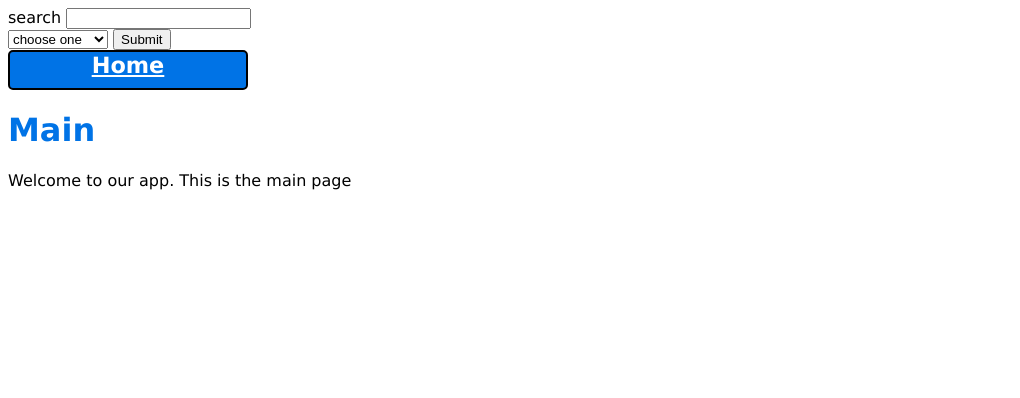
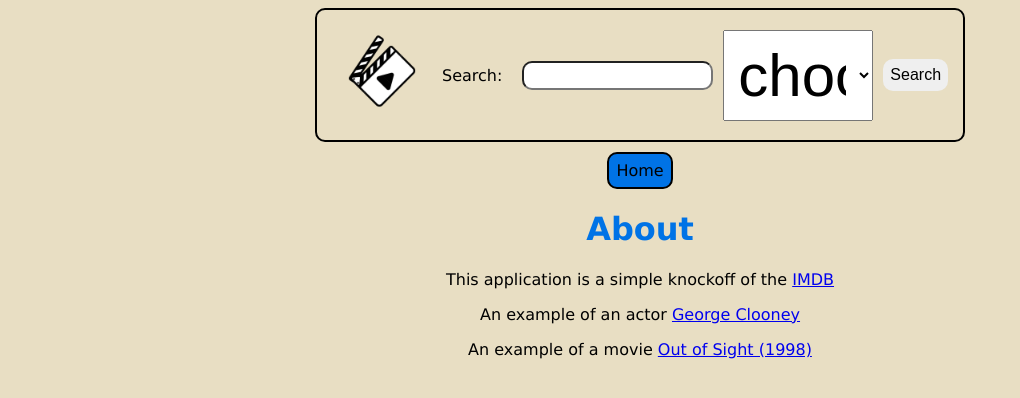
Before and after one commit to yanashley/flask-lookup, a Flask app: page / in a window 1280 px wide. Shown: the top 398 px of the page, without its empty margins (0-1020 px from the left). Run offline with Flask 3, Linux system fonts and the light colour scheme.

Commit message:
finish forms html css touches

```diff
--- a/lookup/app.py
+++ b/lookup/app.py
@@ -1,4 +1,4 @@
-#By Ruth Perjuste, Sophie Lin, Ashley Yang x
+# By Ruth Perjuste, Sophie Lin, Ashley Yang
 from flask import (Flask, render_template, make_response, url_for, request,
                    redirect, flash, session, send_from_directory, jsonify)
 from werkzeug.utils import secure_filename
@@ -8,22 +8,40 @@ import secrets
 import cs304dbi as dbi
 import methods
 
-@app.route('/dummy')
-def dummy():
+@app.route('/query/')
+def query():
+    """
+    A function to find and show movies or persons matching the search bar form query.
+    """
     conn=dbi.connect()
-    query = request.args['search']
+    query = request.args['query']
     kind = request.args['kind']
     form_result = methods.form_lookup(conn, query, kind)
-    return render_template('form.html', page_title='Query Page', query = query, kind =kind, result = form_result)
-    #('''You submitted {query} and {kind}'''.format(query = query, kind= kind))
+    #if only one result, show page directly; otherwise lookup
+    if len(form_result) == 1:
+        if kind == 'movie':
+            return redirect(url_for('movie_lookup', tt=form_result[0]['tt']))
+        else:
+            return redirect(url_for('person_lookup', nm=form_result[0]['nm']))
+    else:
+        return render_template('form.html', page_title='Query Page', query = query, kind =kind, result = form_result)
 
 #This is our starter page
 @app.route('/')
 def index():
+    """
+    A function to show the home page of the app.
+    """
     return render_template('main.html', page_title='Main Page')
 
 @app.route('/nm/<nm>')
 def person_lookup(nm):
+    """
+    A function to lookup and show a person's database info based on their nm.
+
+    Parameters:
+        nm: a string representing the unique id of a person.
+    """
     nm_num=int(nm)
     conn=dbi.connect()
     person=methods.person_lookup(conn,nm_num)
@@ -37,6 +55,12 @@ def person_lookup(nm):
 
 @app.route('/tt/<tt>')
 def movie_lookup(tt):
+    """
+    A function to lookup and show a movie's database info based on their tt.
+
+    Parameters:
+        tt: a string representing the unique id of a movie.
+    """
     tt_num=int(tt)
     conn=dbi.connect()
     movie=methods.movie_lookup(conn,tt_num)
@@ -46,8 +70,6 @@ def movie_lookup(tt):
                             release=movie["release"],
                             cast=cast
                             )
-
-
 
 if __name__ == '__main__':
     import sys, os
--- a/lookup/static/style.css
+++ b/lookup/static/style.css
@@ -1,3 +1,4 @@
+/* By Ruth Perjuste, Sophie Lin, Ashley Yang*/
 /* the --color-header and others are CSS variables, which we access later.
    I chose these colors using https://venngage.com/tools/accessible-color-palette-generator
    I liked the contrasting palette2 colors.
@@ -37,51 +38,99 @@ h1 {
 
 
 /* for a simple navbar. Talk to Scott if you want drop-downs. */
-nav > ul {
-    display: flex;
-    flex-direction: row;
+
+
+
+
+
+nav {
+    border: 2px solid;
+    width: fit-content;
+    margin: 0 auto;
+    align-items: center;
+    padding: 7px;
+    border-radius: 10px;
+    margin-top: 10px;
+    background-color: #0073e6;
+    color: black;
+    text-decoration: none;
 }
 
-nav ul {
-    list-style-type: none;
-    margin: 0px;
-    padding: 0px;
+nav a{
+    text-decoration: none;
+    color: black;
 }
 
-nav > ul > li {
-    flex: 0 0 auto;
-    width: 15em;
+
+
+#input_box{
+    border-radius: 10px ;
+    padding: 5px;
+}
+#drop_options{
+    align-items: center;
+    width: 150px;
+    padding: 10px;
+    font-size:60px;
+
 }
 
-nav button, nav a {
-    display: block;
-    box-sizing: border-box; /* easier to make button and A the same size */
-    width: 100%;
-    height: 40px;
-    padding: 0px;
-    padding-bottom: 5px;
-    background-color: var(--color-header);
-    color: var(--color-nav-fg);
-    border: 2px solid black;
-    border-radius: 5px;
-    cursor: pointer;
-    /* Firefox uses font -apple-system unless I repeat the font spec here. */
-    font-family: var(--font-family);
-    font-weight: bold;
-    font-size: 1.4rem;
+body{
+    background-color: #e8dec3;
+}
+form{
+    margin: 0 auto;
+}
+.form_search{
+    width: fit-content;
+    border: 2px solid;
+    border-radius: 10px;
+    padding: 15px;
+    margin: 0 auto;
+
+
+}
+#inline_form {
+  display: flex;
+  align-items: center;
+  gap: 10px;
+  justify-content: center;
+
 }
 
-/* Only the top-level buttons are centered; lower ones are left-aligned. */
-nav > ul > li > button , nav > ul > li > a {
+#search{
+    padding: 7px;
+    border: none;
+    border-radius: 10px;
+    font-size: 16px;
+}
+
+#search:hover{
+    padding: 7px;
+    border: none;
+    border-radius: 10px;
+    font-size: 16px;
+    background-color: #0073e6;
+}
+p{
+    text-align: center;
+
+}
+h1{
     text-align: center;
 }
 
-/* because of the margin trick, this can only be used for the last element */
-
-nav li.right {
-    margin-left: auto;
+.container_list {
+    text-align: center;
+    width: 100%;
+    margin: 0 auto;
+}
+.container_list ol{
+    display: inline-block;
+    text-align: left;
 }
 
-nav button:hover, button:focus, nav a:hover, nav a:focus {
-    background-color: var(--color-focus);
+img{
+    width: 100px;
+    height: auto;
 }
--- a/lookup/templates/base.html
+++ b/lookup/templates/base.html
@@ -1,4 +1,4 @@
-<!-- #By Ruth Perjuste, Sophie Lin, Ashley Yang -->
+<!-- By Ruth Perjuste, Sophie Lin, Ashley Yang -->
 <!doctype html>
 <html lang='en'>
 <head>
@@ -12,26 +12,31 @@
 </head>
 
 <body>
-<form method="GET" action="{{url_for('dummy')}}">
-  <label> search
-    <input type = "text", required name = 'search'><br>
-  </label>
 
-  <label>
-    <select name = "kind" required>
-      <option value>choose one</option>
-      <option value="movie_title">movie title</option>
-      <option value="person_name">person name</option>
+  <div class="form_search">
+
+
+  <form method="GET" action="{{ url_for('query') }}" id="inline_form">
+
+    <img src="{{ url_for('static', filename='free_movie_icon.png') }}">
+
+    <label for="input_box">Search:</label><br>
+
+    <input id="input_box" type="text" name="query" required>
+    <select id="drop_options" name="kind" required>
+      <option value="">choose one</option>
+      <option value="movie">movie title</option>
+      <option value="person">person name</option>
     </select>
-  </label>
-    <input type="submit">
-</form>
+    <input id="search" type="submit" value="Search">
+  </form>
+</div>
 
 {% block nav %}
-<nav>
-  <ul>
-    <li><a href="{{url_for('index')}}">Home</a></li>
-  </ul>
+<nav >
+
+  <a href="{{url_for('index')}}">Home</a>
+
 </nav>
 {% endblock %}
 
--- a/lookup/templates/main.html
+++ b/lookup/templates/main.html
@@ -1,9 +1,11 @@
-<!-- #By Ruth Perjuste, Sophie Lin, Ashley Yang -->
+<!-- By Ruth Perjuste, Sophie Lin, Ashley Yang -->
 {% extends "base.html" %}
 
 {% block main_content %}
-<h1>Main</h1>
+<h1>About</h1>
 
-<p>Welcome to our app. This is the main page</p>
+<p>This application is a simple knockoff of the <a href="https://www.imdb.com" > IMDB </a> </p>
+<p> An example of an actor <a href= "{{ url_for('person_lookup', nm = 123) }}" > George Clooney </a> </p>
+<p> An example of a movie <a href= "{{ url_for('movie_lookup', tt = 120780) }}" > Out of Sight (1998) </a> </p>
 
 {% endblock %}
```
Also changed, not shown: lookup/methods.py (+26 -30 lines), lookup/templates/form.html (+20 -11 lines), lookup/templates/movie.html (+10 -15 lines), lookup/templates/people.html (+10 -15 lines), lookup/static/free_movie_icon.png (added).
